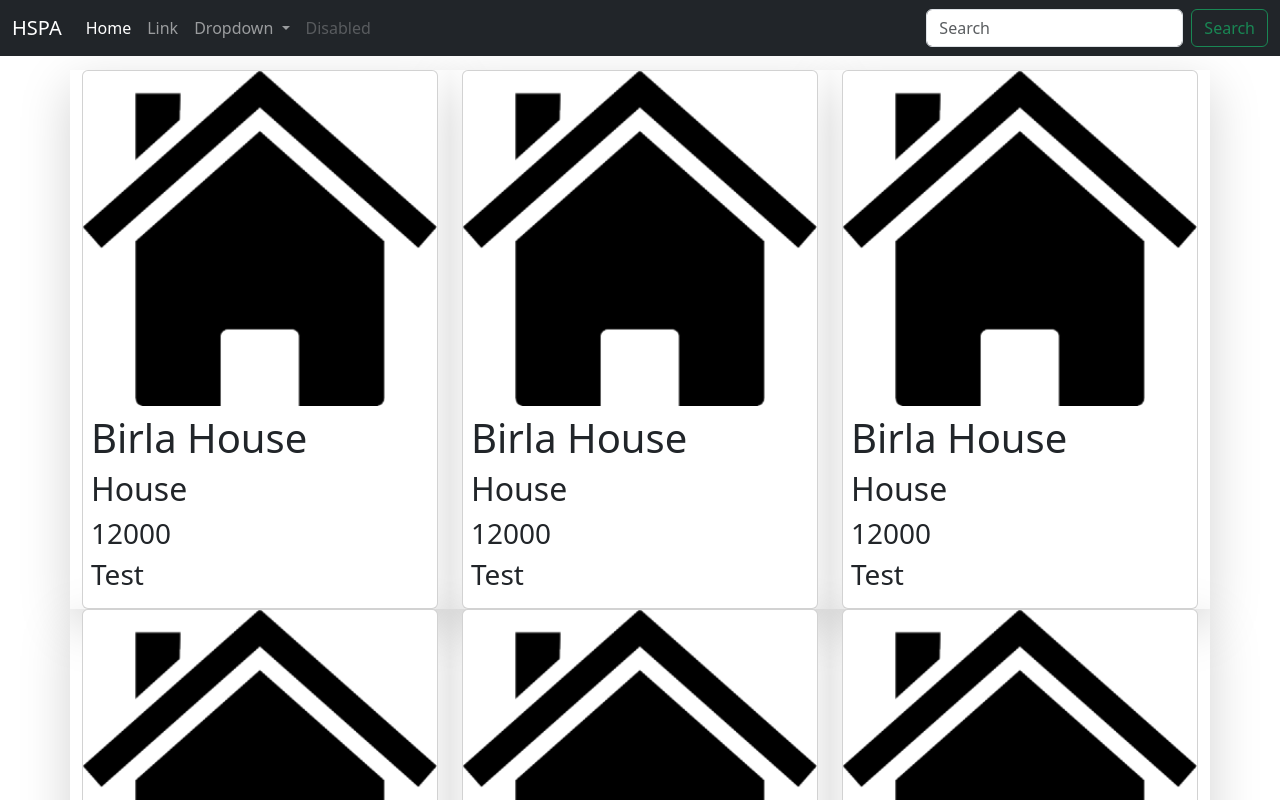
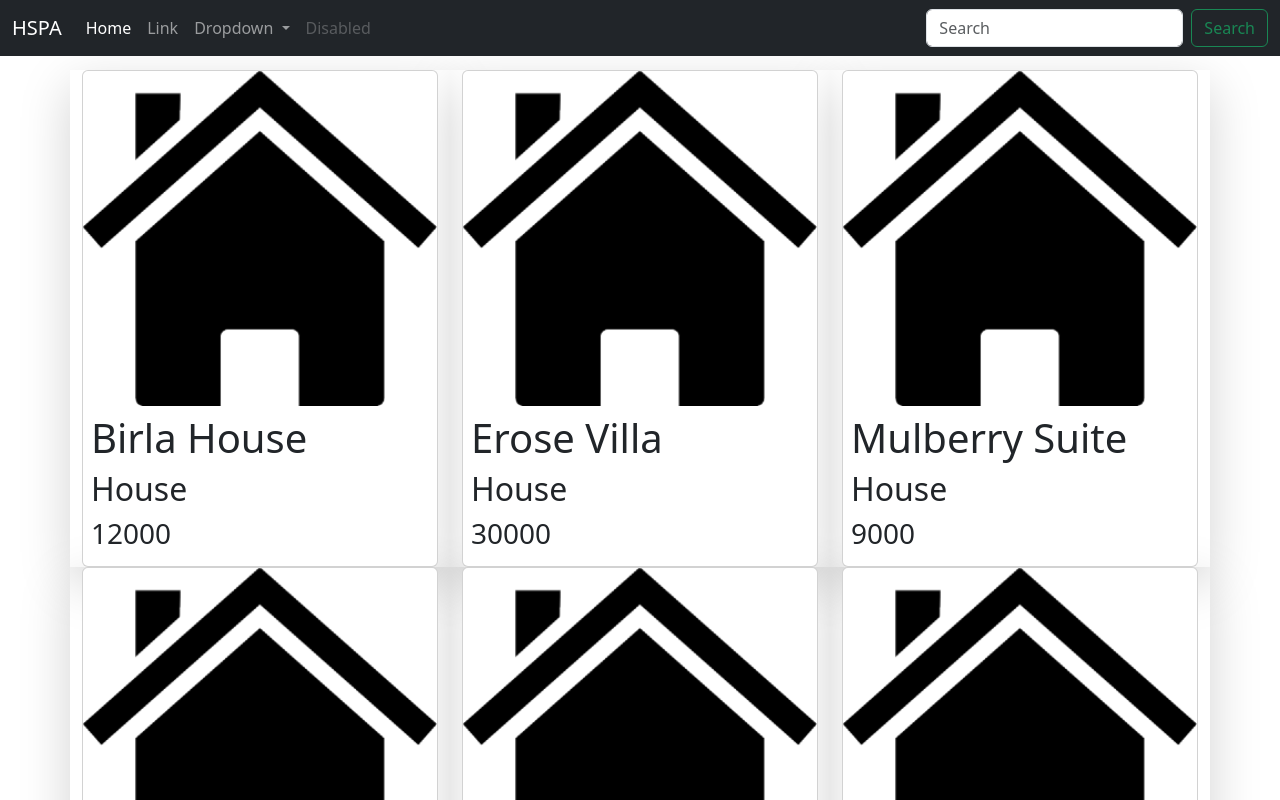
Before and after one commit to andysoti/HSPA, an Angular app in the folder Frontend/: page / in a window 1280 px wide. Shown: the top 800 px of the page. Built offline with nearby package versions, Linux system fonts and the light colour scheme.

Commit message:
Passing hardcoded property data from list to card display

```diff
--- a/Frontend/src/app/property/property-card/property-card.component.html
+++ b/Frontend/src/app/property/property-card/property-card.component.html
@@ -1,9 +1,8 @@
 <div class ="card">
     <img classs="propImg" src="/images/house_default.jpg">
     <div class="card-body p-2">
-        <h1>{{Property.Name}}</h1>
-        <h2>{{Property.Type}}</h2>
-        <h3>{{Property.Price}}</h3>
-        <h3>{{property_name}}</h3>
+        <h1>{{property.Name}}</h1>
+        <h2>{{property.Type}}</h2>
+        <h3>{{property.Price}}</h3>
     </div>
 </div>
--- a/Frontend/src/app/property/property-card/property-card.component.ts
+++ b/Frontend/src/app/property/property-card/property-card.component.ts
@@ -10,12 +10,7 @@ import { Component, Input } from "@angular/core";
 
 
 export class PropertyCardComponent {
-@Input() property_name : any
-    Property: any =
-            {
-            "id":1,
-            "Name":"Birla House",
-            "Type":"House",
-            "Price":12000}
+@Input() property : any
+
 
         }
--- a/Frontend/src/app/property/property-list/property-list.component.html
+++ b/Frontend/src/app/property/property-list/property-list.component.html
@@ -1,6 +1,6 @@
 <div class ="row">
     <!-- each row has 12 columns, so 3 card per row-->
     <div *ngFor="let property of properties" class="shadow-lg col-sm-4 ">
-        <app-property-card property_name="Test"></app-property-card>
+        <app-property-card [property]="property"></app-property-card>
     </div>
 </div>
```
